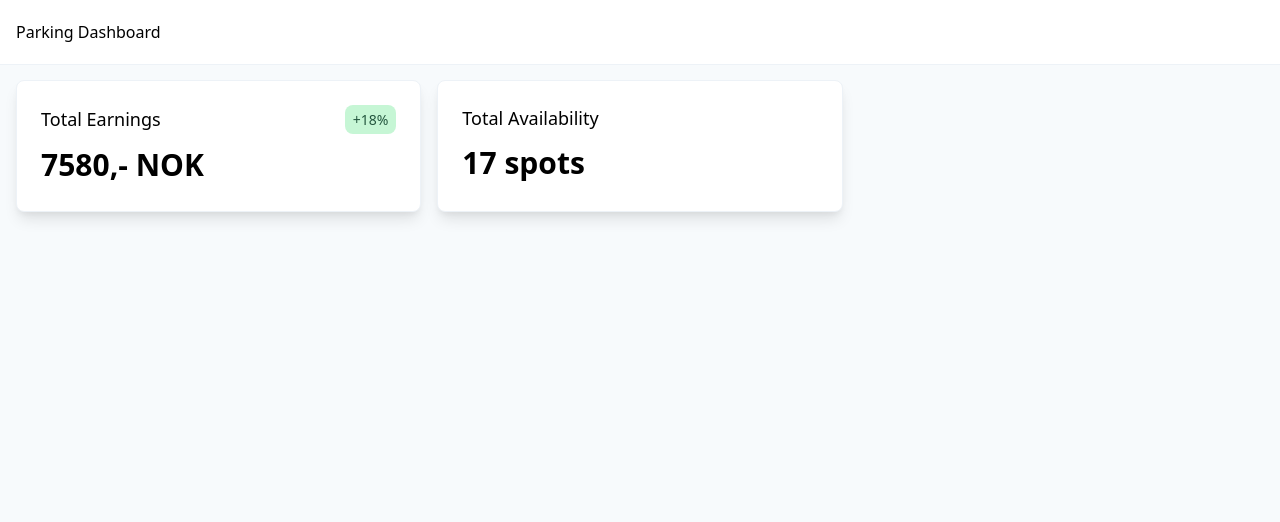
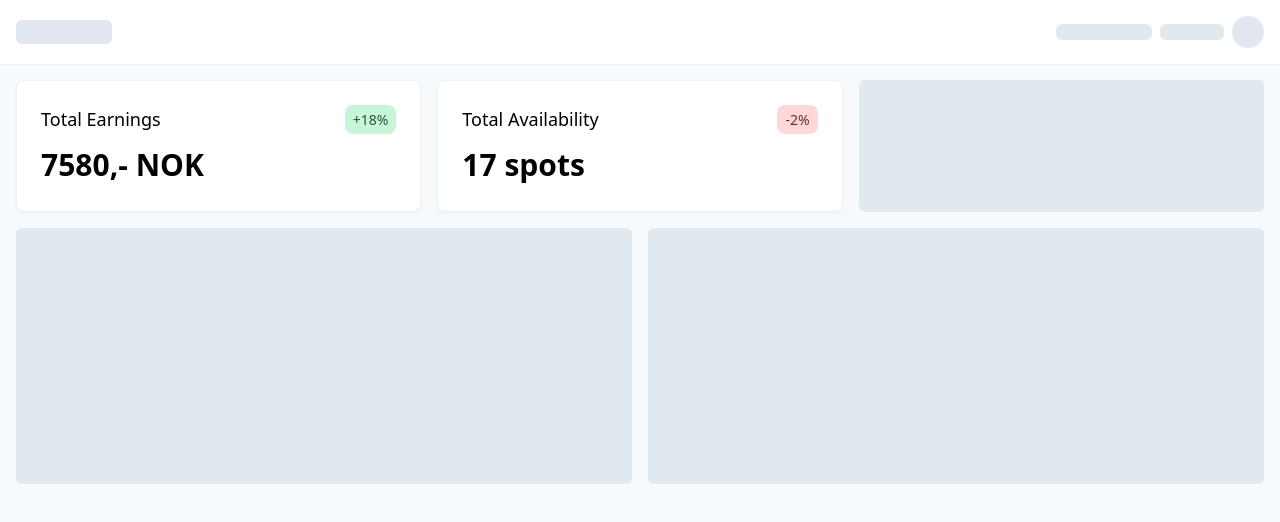
Before and after one commit to alexrohleder/parking-lot, a Next.js app: page / in a window 1280 px wide. Shown: the top 522 px of the page. Built offline with nearby package versions, Linux system fonts and the light colour scheme.

Commit message:
add placeholders

```diff
--- a/components/Dashboard/Card.tsx
+++ b/components/Dashboard/Card.tsx
@@ -10,7 +10,7 @@ type Props = {
 
 function Card(props: Props) {
   return (
-    <div className="bg-white rounded-lg p-6 border border-gray-200 shadow-lg">
+    <div className="bg-white rounded-lg p-6 border border-gray-200 shadow-sm hover:shadow-lg transition-shadow ease-in-out duration-150">
       <div className="flex items-center justify-between mb-2">
         <div className="text-lg">{props.title}</div>
         {props.delta && (
--- a/components/Dashboard/Delta.tsx
+++ b/components/Dashboard/Delta.tsx
@@ -20,7 +20,7 @@ function Delta(props: Props) {
 
   return (
     <div className={`${colors} py-1 px-2 text-sm rounded-lg`} title={title}>
-      {props.delta > 0 ? "+" : "-"}
+      {props.delta > 0 ? "+" : ""}
       {props.delta}%
     </div>
   );
--- a/components/LayoutHeader.tsx
+++ b/components/LayoutHeader.tsx
@@ -5,10 +5,17 @@ function LayoutHeader() {
   return (
     <div className="h-16">
       <header className="bg-white border-b border-gray-200 fixed top-0 inset-x-0 z-100">
-        <div className="container m-auto flex items-center h-16 px-4">
+        <div className="container m-auto flex items-center justify-between h-16 px-4">
           <Link href="/">
-            <a>Parking Dashboard</a>
+            <a>
+              <div className="placeholder h-6 w-24" />
+            </a>
           </Link>
+          <div className="flex gap-2 items-center">
+            <div className="placeholder h-4 w-24" />
+            <div className="placeholder h-4 w-16" />
+            <div className="placeholder rounded-full h-8 w-8" />
+          </div>
         </div>
       </header>
     </div>
--- a/pages/index.tsx
+++ b/pages/index.tsx
@@ -30,7 +30,14 @@ export default function Dashboard(props: Props) {
         <Card
           title="Total Availability"
           value={`${props.totalAvailability} spots`}
+          delta={-2}
+          deltaTitleAppendix="from same time yesterday"
         />
+        <div className="hidden lg:block placeholder" />
+      </div>
+      <div className="grid gap-4 md:grid-cols-2">
+        <div className="hidden sm:block h-64 placeholder" />
+        <div className="hidden sm:block h-64 placeholder" />
       </div>
     </Layout>
   );
--- a/styles/general.css
+++ b/styles/general.css
@@ -27,4 +27,8 @@
       }
     }
   }
+
+  .placeholder {
+    @apply bg-gray-300 rounded-md;
+  }
 }
```
